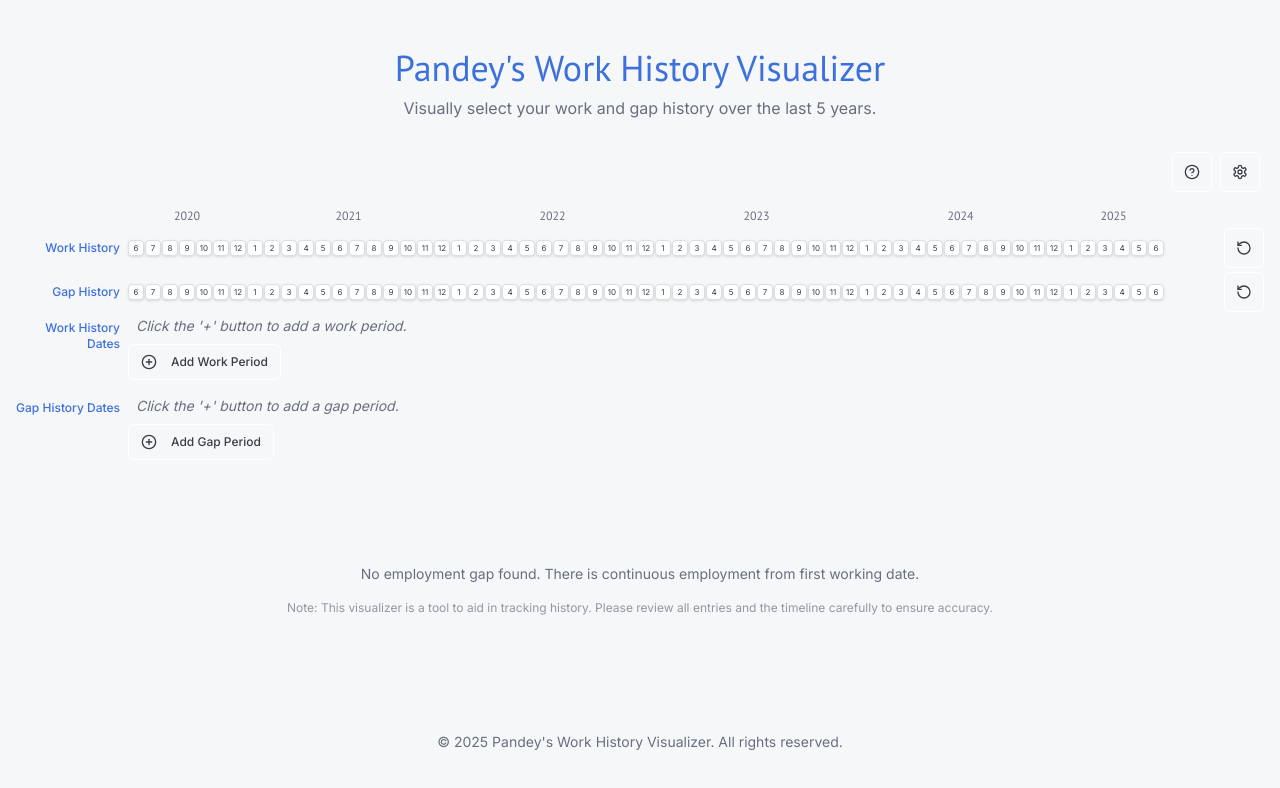
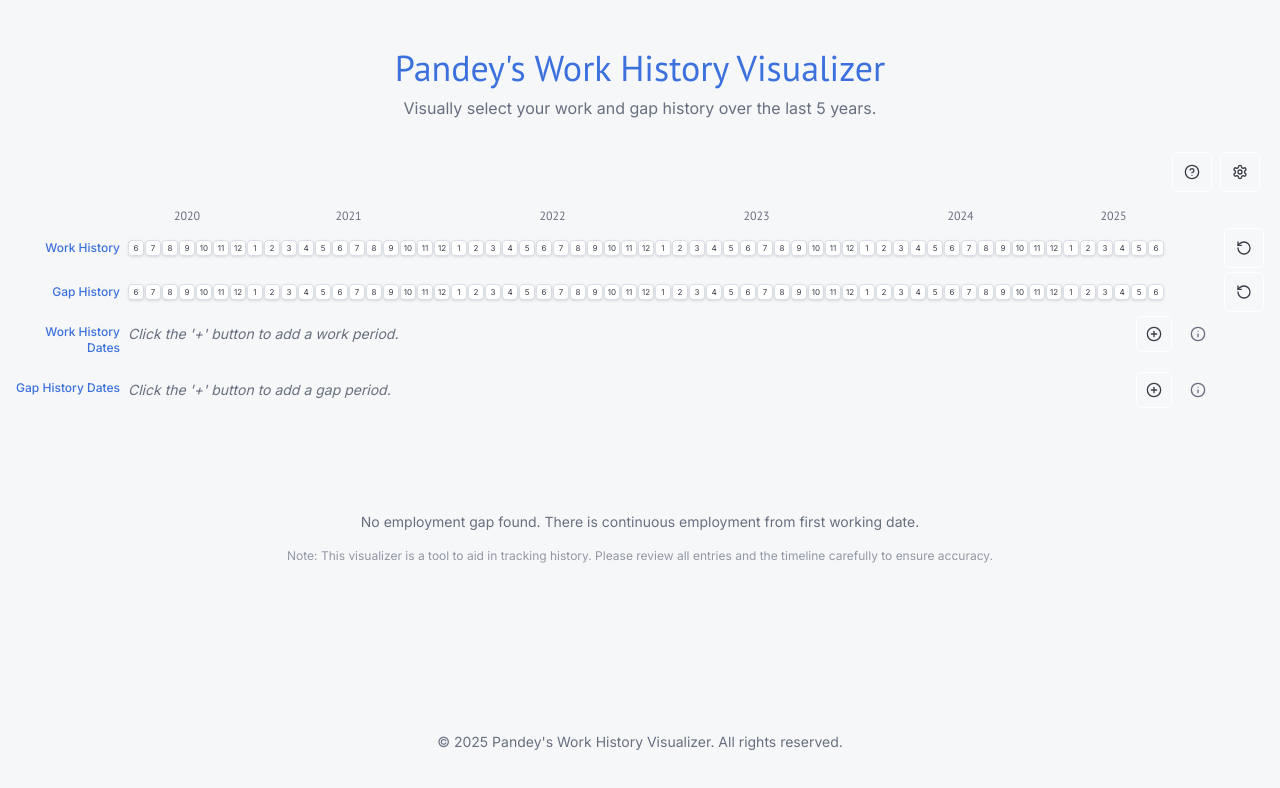
Before and after one commit to ShubhamPandeyy/CAQH-work-history-verify, a Next.js app: page / in a window 1280 px wide. Shown: the top 788 px of the page. Built offline with nearby package versions, Linux system fonts and the light colour scheme.

Commit message:
Bug: Format examples (i) button is shown multiple times after ecery text

```diff
--- a/src/components/chrono-select/ChronoSelectClient.tsx
+++ b/src/components/chrono-select/ChronoSelectClient.tsx
@@ -174,7 +174,6 @@ const ChronoSelectClient: React.FC = () => {
       setWorkFirstClick(null);
       setWorkRangeInputValues({});
       setPendingWorkInputs([]);
-      // Clear validation statuses for work inputs
       const newValidationStatus = { ...inputValidationStatus };
       workDateRanges.forEach(r => delete newValidationStatus[r.id]);
       pendingWorkInputs.forEach(id => delete newValidationStatus[id]);
@@ -199,7 +198,6 @@ const ChronoSelectClient: React.FC = () => {
       newRanges.forEach(r => {
         newInputs[r.id] = prev[r.id] !== undefined ? prev[r.id] : r.text;
       });
-      // Preserve values for pending inputs
       pendingWorkInputs.forEach(pid => {
         if (prev[pid] !== undefined) newInputs[pid] = prev[pid];
       });
@@ -225,7 +223,9 @@ const ChronoSelectClient: React.FC = () => {
 
   const handleRangeInputChange = (rangeId: string, newValue: string, type: RowType) => {
     const setInputValues = type === 'work' ? setWorkRangeInputValues : setGapRangeInputValues;
-    setInputValues(prev => ({ ...prev, [rangeId]: newValue }));
+    const filteredValue = newValue.replace(/[^0-9/\- ]/g, ''); // Allow numbers, slash, hyphen, space
+
+    setInputValues(prev => ({ ...prev, [rangeId]: filteredValue }));
     setInputValidationStatus(prev => ({...prev, [rangeId]: 'neutral'}));
   };
 
@@ -254,7 +254,6 @@ const ChronoSelectClient: React.FC = () => {
             return newState;
         });
       } else if (originalRange) {
-        // Existing range cleared
         setSelectedMonths(prevSelected => {
           const newSelected = new Set(prevSelected);
           const oldMonthsToRemove = getMonthIdsInRange(originalRange.start.id, originalRange.end.id, timelineMonths);
@@ -269,7 +268,6 @@ const ChronoSelectClient: React.FC = () => {
       setInputValidationStatus(prev => ({ ...prev, [rangeId]: 'valid' }));
       setSelectedMonths(prevSelected => {
         const newSelected = new Set(prevSelected);
-        // If it's an existing range being modified, remove its old selection first
         if (!isPending && originalRange) {
           const oldMonthsToRemove = getMonthIdsInRange(originalRange.start.id, originalRange.end.id, timelineMonths);
           oldMonthsToRemove.forEach(id => newSelected.delete(id));
@@ -280,13 +278,10 @@ const ChronoSelectClient: React.FC = () => {
       });
       if (isPending) {
         setPendingInputs(prev => prev.filter(id => id !== rangeId));
-        // The value for this range will be updated by the useEffect on selectedMonths
       }
     } else {
       setInputValidationStatus(prev => ({ ...prev, [rangeId]: 'invalid' }));
-      // Do not update selectedMonths if parse fails, keep the invalid text in input
       if (!isPending && originalRange) {
-         // If an existing range is made invalid, deselect its months
         setSelectedMonths(prevSelected => {
             const newSelected = new Set(prevSelected);
             const oldMonthsToRemove = getMonthIdsInRange(originalRange.start.id, originalRange.end.id, timelineMonths);
@@ -337,8 +332,8 @@ const ChronoSelectClient: React.FC = () => {
     for (const gapRange of gapDateRanges) {
         const gapDuration = getMonthsDurationInDateRange(gapRange, timelineMonths);
         if (gapDuration >= significantGapThresholdMonths) {
-            const gapEndIndex = timelineMonths.findIndex(m => m.id === gapRange.end.id);
-            if (firstSelectedWorkMonthIndex === -1 || gapEndIndex >= firstSelectedWorkMonthIndex) {
+            const gapStartIndex = timelineMonths.findIndex(m => m.id === gapRange.start.id);
+            if (firstSelectedWorkMonthIndex === -1 || gapStartIndex >= firstSelectedWorkMonthIndex || timelineMonths.findIndex(m => m.id === gapRange.end.id) >= firstSelectedWorkMonthIndex) {
                  hasExplicitLongExplainedGapRelevantToWork = true;
                  break;
             }
@@ -379,7 +374,6 @@ const ChronoSelectClient: React.FC = () => {
     for (const potentialGapMonthData of potentialWorkGapRangesData) {
       if (potentialGapMonthData.length === 0) continue;
 
-      const gapStartIndexInTimeline = timelineMonths.findIndex(m => m.id === potentialGapMonthData[0].id);
       const gapEndIndexInTimeline = timelineMonths.findIndex(m => m.id === potentialGapMonthData[potentialGapMonthData.length - 1].id);
 
       if (gapEndIndexInTimeline < firstSelectedWorkMonthIndex) {
@@ -442,7 +436,7 @@ const ChronoSelectClient: React.FC = () => {
         <li>Selections on the timeline automatically create date range inputs (e.g., "MM/YYYY - MM/YYYY") below.</li>
         <li>You can also manually type or edit these date inputs. Changes here will reflect back on the timeline.</li>
         <li>Use the "+" button to add a new date range input.</li>
-        <li>Inputs show a green border for valid dates, red for invalid.</li>
+        <li>Inputs show a green border for valid dates, red for invalid after you edit them.</li>
     </ul>
 
     <h4 class="text-md font-semibold mt-4 mb-1 text-foreground">4. Resetting:</h4>
@@ -468,7 +462,7 @@ const ChronoSelectClient: React.FC = () => {
     </p>
   `;
 
-  const renderDateInputs = (type: RowType) => {
+  const renderDateInputs = (type: RowType): JSX.Element[] => {
     const ranges = type === 'work' ? workDateRanges : gapDateRanges;
     const inputValues = type === 'work' ? workRangeInputValues : gapRangeInputValues;
     const pendingInputs = type === 'work' ? pendingWorkInputs : pendingGapInputs;
@@ -477,7 +471,7 @@ const ChronoSelectClient: React.FC = () => {
 
     ranges.forEach((range) => {
         const id = range.id;
-        const value = inputValues[id] || range.text || ''; // Fallback to range.text if inputValues[id] is not yet set
+        const value = inputValues[id] || range.text || '';
         const status = inputValidationStatus[id] || 'neutral';
         let inputClassName = "text-sm w-48";
         if (status === 'valid') {
@@ -486,8 +480,8 @@ const ChronoSelectClient: React.FC = () => {
             inputClassName = cn(inputClassName, "border-red-500 ring-1 ring-red-500 focus-visible:ring-red-500");
         }
         allInputElements.push(
-            <div key={id} className="flex items-center gap-2">
             <Input
+              key={id}
               type="text"
               value={value}
               onChange={(e) => handleRangeInputChange(id, e.target.value, type)}
@@ -496,24 +490,6 @@ const ChronoSelectClient: React.FC = () => {
               className={inputClassName}
               aria-label={`${type} date range input ${ranges.indexOf(range) + 1}`}
             />
-                <TooltipProvider delayDuration={100}>
-                    <Tooltip>
-                        <TooltipTrigger asChild>
-                            <Button variant="ghost" size="icon" className="h-8 w-8 p-0" aria-label="Date format help">
-                                <Info size={16} className="text-muted-foreground" />
-                            </Button>
-                        </TooltipTrigger>
-                        <TooltipContent className="bg-background text-foreground border shadow-lg p-2 rounded-md max-w-xs">
-                            <p className="text-xs font-medium">Format examples:</p>
-                            <ul className="list-disc list-inside text-xs pl-2">
-                                <li>Single month: <code className="bg-muted px-1 rounded">MM/YYYY</code> (e.g., <code className="bg-muted px-1 rounded">03/2023</code>)</li>
-                                <li>Date range: <code className="bg-muted px-1 rounded">MM/YYYY - MM/YYYY</code> (e.g., <code className="bg-muted px-1 rounded">01/2023 - 05/2023</code>)</li>
-                            </ul>
-                             <p className="text-xs mt-1">Dates must be within the displayed timeline.</p>
-                        </TooltipContent>
-                    </Tooltip>
-                </TooltipProvider>
-            </div>
         );
     });
 
@@ -527,8 +503,8 @@ const ChronoSelectClient: React.FC = () => {
             inputClassName = cn(inputClassName, "border-red-500 ring-1 ring-red-500 focus-visible:ring-red-500");
         }
          allInputElements.push(
-            <div key={id} className="flex items-center gap-2">
             <Input
+              key={id}
               type="text"
               value={value}
               onChange={(e) => handleRangeInputChange(id, e.target.value, type)}
@@ -537,29 +513,18 @@ const ChronoSelectClient: React.FC = () => {
               className={inputClassName}
               aria-label={`${type} new date range input ${index + 1}`}
             />
-                <TooltipProvider delayDuration={100}>
-                    <Tooltip>
-                        <TooltipTrigger asChild>
-                             <Button variant="ghost" size="icon" className="h-8 w-8 p-0" aria-label="Date format help">
-                                <Info size={16} className="text-muted-foreground" />
-                            </Button>
-                        </TooltipTrigger>
-                         <TooltipContent className="bg-background text-foreground border shadow-lg p-2 rounded-md max-w-xs">
-                            <p className="text-xs font-medium">Format examples:</p>
-                            <ul className="list-disc list-inside text-xs pl-2">
-                                <li>Single month: <code className="bg-muted px-1 rounded">MM/YYYY</code> (e.g., <code className="bg-muted px-1 rounded">03/2023</code>)</li>
-                                <li>Date range: <code className="bg-muted px-1 rounded">MM/YYYY - MM/YYYY</code> (e.g., <code className="bg-muted px-1 rounded">01/2023 - 05/2023</code>)</li>
-                            </ul>
-                             <p className="text-xs mt-1">Dates must be within the displayed timeline.</p>
-                        </TooltipContent>
-                    </Tooltip>
-                </TooltipProvider>
-            </div>
         );
     });
 
     if (allInputElements.length === 0) {
-        return <p className="text-sm text-muted-foreground italic ml-2">Click the '+' button to add a {(type === 'work' ? 'work' : 'gap')} period.</p>;
+      // This is a bit of a hack to fit the <p> tag into JSX.Element[]
+      // A better approach might be to handle the empty state outside this function
+      const emptyMessage = (
+        <p key={`empty-${type}`} className="text-sm text-muted-foreground italic">
+          Click the '+' button to add a {type === 'work' ? 'work' : 'gap'} period.
+        </p>
+      ) as unknown as JSX.Element;
+       return [emptyMessage];
     }
 
     return allInputElements;
@@ -579,7 +544,7 @@ const ChronoSelectClient: React.FC = () => {
               <HelpCircle className="h-5 w-5" />
             </Button>
           </SheetTrigger>
-          <SheetContent side="left" className="w-full sm:w-3/4 md:w-1/2 lg:w-1/3 overflow-y-auto">
+          <SheetContent side="left" className="w-full sm:w-3/4 md:w-1/2 lg:w-1/3 xl:w-1/4 overflow-y-auto">
             <SheetHeader className="mb-4">
               <SheetTitle>Help & Usage Guide</SheetTitle>
             </SheetHeader>
@@ -614,14 +579,16 @@ const ChronoSelectClient: React.FC = () => {
                   onChange={(e) => {
                       let val = parseInt(e.target.value, 10);
                       if (e.target.value === '') {
-                          val = 1;
+                          val = 1; // Or whatever you want the default to be if field is cleared
                       }
-                      if (!isNaN(val) && val > 0 && val <= 60) {
+                      // Ensure value is within 1-60 range
+                      if (!isNaN(val)) {
+                        if (val < 1) val = 1;
+                        if (val > 60) val = 60;
                         setSignificantGapThresholdMonths(val);
-                      } else if (!isNaN(val) && val > 60) {
-                          setSignificantGapThresholdMonths(60);
                       } else {
-                          setSignificantGapThresholdMonths(1);
+                        // Handle cases where parsing fails, e.g., set to default or current
+                         setSignificantGapThresholdMonths(1); // Fallback
                       }
                   }}
                   className="text-sm w-full"
@@ -698,29 +665,49 @@ const ChronoSelectClient: React.FC = () => {
               paddingRight: `calc(var(--reset-button-width-px) + var(--reset-button-margin-px))`
           }}
       >
-        <div className="flex items-start">
-          <p style={{ width: `var(--row-label-width-px)` }} className="flex-shrink-0 pr-2 pt-1 text-xs font-medium text-primary text-right">Work History Dates</p>
-          <div className="flex flex-grow flex-col gap-2">
-            <div className="flex flex-wrap gap-2 items-start">
-              {renderDateInputs('work')}
+        {[
+          { type: 'work', label: 'Work History Dates' },
+          { type: 'gap', label: 'Gap History Dates' }
+        ].map(({ type, label }) => (
+          <div key={type} className="flex items-start">
+            <p style={{ width: `var(--row-label-width-px)` }} className="flex-shrink-0 pr-2 pt-2 text-xs font-medium text-primary text-right">{label}</p>
+            <div className="flex flex-grow items-center gap-2">
+                <div className="flex flex-wrap gap-2 items-center flex-grow">
+                    {renderDateInputs(type as RowType)}
                 </div>
-            <Button variant="outline" size="sm" onClick={() => handleAddPendingInput('work')} className="w-fit text-xs">
-              <PlusCircle size={14} className="mr-1.5" /> Add Work Period
+                <TooltipProvider delayDuration={100}>
+                    <Tooltip>
+                        <TooltipTrigger asChild>
+                            <Button variant="outline" size="icon" onClick={() => handleAddPendingInput(type as RowType)} className="h-9 w-9 flex-shrink-0" aria-label={`Add ${type} period`}>
+                                <PlusCircle size={18} />
                             </Button>
+                        </TooltipTrigger>
+                        <TooltipContent>
+                            <p>Add new {type} period</p>
+                        </TooltipContent>
+                    </Tooltip>
+                </TooltipProvider>
+                <TooltipProvider delayDuration={100}>
+                    <Tooltip>
+                        <TooltipTrigger asChild>
+                            <Button variant="ghost" size="icon" className="h-9 w-9 p-0 flex-shrink-0" aria-label={`${type} date format help`}>
+                                <Info size={18} className="text-muted-foreground" />
+                            </Button>
+                        </TooltipTrigger>
+                        <TooltipContent className="bg-background text-foreground border shadow-lg p-2 rounded-md max-w-xs">
+                            <p className="text-xs font-medium">Format examples:</p>
+                            <ul className="list-disc list-inside text-xs pl-2">
+                                <li>Single month: <code className="bg-muted px-1 rounded">MM/YYYY</code> (e.g., <code className="bg-muted px-1 rounded">03/2023</code>)</li>
+                                <li>Date range: <code className="bg-muted px-1 rounded">MM/YYYY - MM/YYYY</code> (e.g., <code className="bg-muted px-1 rounded">01/2023 - 05/2023</code>)</li>
+                            </ul>
+                            <p className="text-xs mt-1">Dates must be within the displayed timeline.</p>
+                            <p className="text-xs mt-1">Only numbers, <code className="bg-muted px-1 rounded">/</code>, <code className="bg-muted px-1 rounded">-</code>, and spaces are allowed.</p>
+                        </TooltipContent>
+                    </Tooltip>
+                </TooltipProvider>
             </div>
           </div>
-
-        <div className="flex items-start">
-          <p style={{ width: `var(--row-label-width-px)` }} className="flex-shrink-0 pr-2 pt-1 text-xs font-medium text-primary text-right">Gap History Dates</p>
-           <div className="flex flex-grow flex-col gap-2">
-            <div className="flex flex-wrap gap-2 items-start">
-              {renderDateInputs('gap')}
-            </div>
-            <Button variant="outline" size="sm" onClick={() => handleAddPendingInput('gap')} className="w-fit text-xs">
-              <PlusCircle size={14} className="mr-1.5" /> Add Gap Period
-            </Button>
-          </div>
-        </div>
+        ))}
       </div>
       <div className="pt-[100px] text-center">
         <p className="text-muted-foreground text-sm">{gapStatusMessage}</p>
```
Lines whose indentation alone changed are shown as unchanged.
